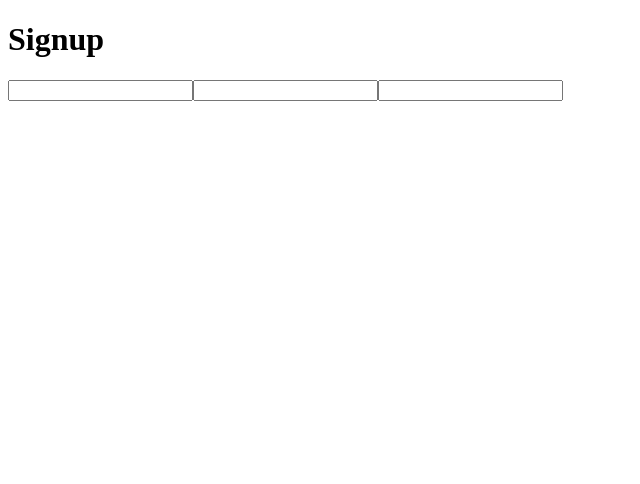
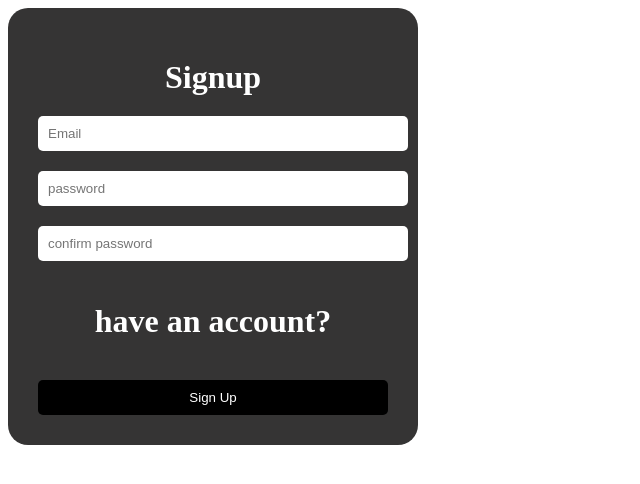
Before and after one commit to Abhishek-Gharat/Sign-Up, a React (Vite) app in the folder my-react-app/: page / in a window 1280 px wide. Shown: the top 484 px of the page, without its empty margins (0-640 px from the left). Built offline with nearby package versions, Linux system fonts and the light colour scheme.

Commit message:
user store in firebase

```diff
--- a/my-react-app/package.json
+++ b/my-react-app/package.json
@@ -10,6 +10,7 @@
     "preview": "vite preview"
   },
   "dependencies": {
+    "firebase": "^12.13.0",
     "react": "^19.2.6",
     "react-dom": "^19.2.6"
   },
--- /dev/null
+++ b/my-react-app/src/firebase.js
@@ -0,0 +1,16 @@
+import { initializeApp } from "firebase/app";
+import { getAuth } from "firebase/auth";
+
+const firebaseConfig = {
+  apiKey: "AIzaSyD8L86KAfCrkrVLC3fNCHWXTnWaKuNFqek",
+  authDomain: "my-web-app-ef23f.firebaseapp.com",
+  projectId: "my-web-app-ef23f",
+  storageBucket: "my-web-app-ef23f.firebasestorage.app",
+  messagingSenderId: "378141226035",
+  appId: "1:378141226035:web:0c5155b70ff36d7ecd1f46",
+  measurementId: "G-Z5M74Y22D1"
+};
+
+const app = initializeApp(firebaseConfig);
+
+export const auth = getAuth(app);
--- /dev/null
+++ b/my-react-app/src/pages/Signup.css
@@ -0,0 +1,60 @@
+.singup-container {
+    height: 100vh;
+    display: flex;
+    justify-content: center;
+    align-items: center;
+    background-color: #000000;
+}
+.sign-up-card{
+    width: 350px;
+    background: #353434;
+    padding: 30px;
+    border-radius: 20px;
+}
+.sign-up-card h1{
+    color: #ffffff;
+    text-align: center;
+    margin-bottom: 20px;
+}
+.sign-up-card input{
+    width: 100%;
+    padding: 10px;
+    margin-bottom: 20px;
+    border: none;
+    border-radius: 5px;
+    outline: none;
+    background: #ffffff;
+    color: #000000;
+}
+.sign-up-card button{
+    width: 100%;
+    padding: 10px;
+    margin-top: 20px;
+    border: none;
+    border-radius: 5px;
+    outline: none;
+    background: #000000;
+    color: #ffffff;
+    cursor: pointer;
+}
+.sign-up-card button:hover{
+    background: #ffffff;
+    color: #000000;
+    transition: 0.3s ease-in-out;
+}
+.sign-up-card a{
+    color: #ffffff;
+    text-decoration: none;
+    font-size: 14px;
+    display: block;
+    text-align: center;
+    margin-top: 10px;
+}
+.sign-up-card a:hover{
+    color: #ffffff;
+    text-decoration: underline;
+}
+.sign-up-card a:hover{
+    color: #ffffff;
+    text-decoration: underline;
+}
--- a/my-react-app/src/pages/Signup.jsx
+++ b/my-react-app/src/pages/Signup.jsx
@@ -1,17 +1,64 @@
-import React from 'react';
+import {useState} from 'react';
+import './Signup.css'
+import { createUserWithEmailAndPassword } from "firebase/auth";
+import { auth } from "../firebase";
 function Signup() {
+    const [email, setEmail] = useState('');
+  const [password, setPassword] = useState('');
+  const [confirmPassword, setConfirmPassword] = useState('');
+  const [error, setError] = useState('');
+  const handleSubmit = async (e) => {
+    setEmail("")
+setPassword("")
+setConfirmPassword("")
+    setError("")
+    e.preventDefault();
+    if(!email || !password || !confirmPassword){
+        setError('All fields are required');
+        return;
+    }
+
+    if(password !== confirmPassword){
+        setError('Passwords do not match');
+
+        return;
+    }
+
+    try {
+      const userCredential = await createUserWithEmailAndPassword(auth, email, password);
+      console.log(userCredential.user);
+    } catch (error) {
+      console.log(error.message);
+
+      setError(error.message);
+    }
+
+  }
+  console.log(email, password, confirmPassword);
   return (
+    <form onSubmit={handleSubmit}>
     <div className="signup-container">
 
         <div className='sign-up-card'>
 
       <h1>Signup</h1>
-      <input />
-      <input/>
-      <input/>
+      <input type='email' placeholder='Email' value={email} onChange={(e)=>setEmail(e.target.value)}/>
+      <input type='password' placeholder='password' value={password} onChange={(e)=>setPassword(e.target.value)}/>
+      <input type='password' placeholder='confirm password' value={confirmPassword} onChange={(e)=>setConfirmPassword(e.target.value)}/>
+
+<h1>have an account?</h1>
+<button type="submit">
+
+   Sign Up
+</button>
 
         </div>
+<p>{error}</p>
+             <p>{email}</p>
+<p>{password}</p>
+<p>{confirmPassword}</p>
     </div>
+    </form>
   );
 }
 
```
Also changed, not shown: 1 other file (tests, documents, lock files or other folders).
